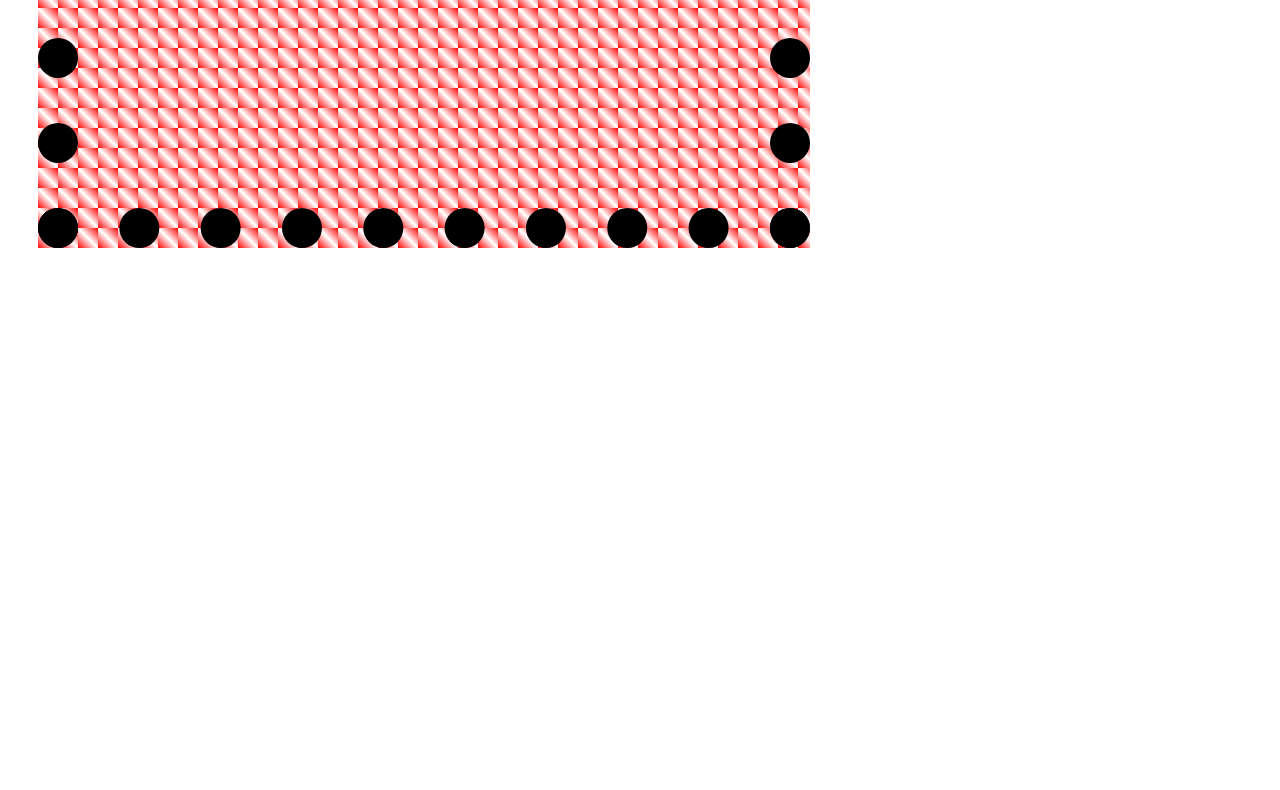
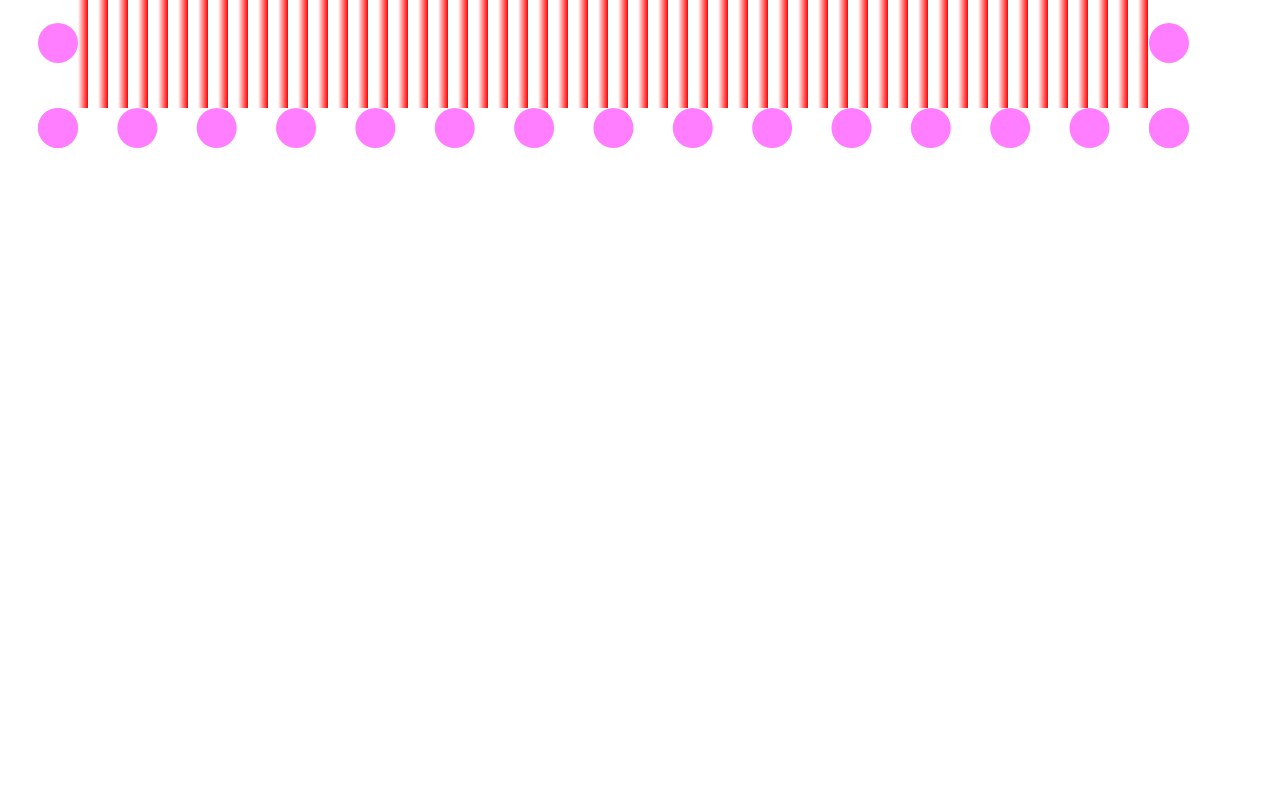
Before and after one commit to ChrisKrausDev/Kurs-WebDev-zaawansowany, a plain HTML site: page day 2/background/index.html in a window 1280 px wide. Shown: the part 282-1072 px from the top of the page. Drawn offline with Linux system fonts and the light colour scheme.

Commit message:
day_2 video_14

```diff
--- a/day 2/background/index.html
+++ b/day 2/background/index.html
@@ -13,29 +13,85 @@
         }
 
         div {
-            margin: 150px 30px;
-            width: 50%;
+            margin: 50px 30px;
+            width: 80%;
             height: 30vh;
-            border: 40px dotted rgba(0, 0, 0, 1);
+            border: 40px dotted rgba(255, 0, 255, 0.5);
             font-size: 40px;
-            color: red;
+            background-color: rgba(0, 0, 0, 0.5);
+            /* opacity: 0.7; */
+            /* opacity dotyczy każdego elementu! Zły efekt, chyba że chcemy, generaline lepiej używać funkcji rgba */
+            /* background-image: url(bg2.JPG), url(bg1.JPG), url(bg_big.jpg); */
+
             padding: 30px;
-            /* opacity: .1; */
-            background-color: rgba(0, 0, 0, .4);
-            /* background-image: url(bg2.jpg), url(bg1.jpg), url(bg_big.jpg); */
-            background-image: url(bg2.jpg);
+
+            background-image: url(bg2.JPG);
+            /* background-repeat: no-repeat, repeat-x; */
+
             background-repeat: no-repeat;
-            /* background-position-x: 0;
-            background-position-y: 0; */
-            /* background-position: center; */
-            /* background-size: 100% auto; */
+            /* background-position: 20px 20px; */
+            /* background-position: right bottom; */
+
+            /* background-position: center center; */
+            /* wyśrodkowanie */
+
+            /* background-position: 50% 50%; */
+            /* wyśrodkowanie */
+
+            /* background-position: top; */
+            /* jeśli nie użyjemy drugiej właściwości, to domyślnie zostanie nadpisana 'center' */
+
+            /* background-size: auto auto; */
+            /* domyślnie */
+
+            /* background-size: 300px auto; */
+            /* jedna wartość i druga auto by zachować proporcje */
+
+            /* background-size: 100%; */
+            /* zajmuje 100% szerokości elementu, druga wartość jest na auto */
+
+            /* background-position: left; */
+            /* tu ustalamy najważniejszy fragment zdjęcia (center - środek) */
+
             /* background-size: cover; */
+            /* zajmij całe tło, nie rozciągaj, utnij jak najmniej */
+
+            /* background-size: contain; */
+            /* cała nasza grafika musi się znajeźć w elemencie (pozostawia czasem pasy!) */
+
+            /* background-attachment: fixed; */
+            /* przyklejony */
+
             /* background-attachment: scroll; */
+            /* scrolluje się razem ze stroną */
+
             background-origin: padding-box;
+            /* domyślnie */
+            /* rysuj zdjęcie od paddingu */
+
+            background-origin: border-box;
+            /* rysuje się pod borderem */
+
+            background-origin: content-box;
+            /* rysuje w samym contencie */
+
             background-clip: border-box;
+            /* domyślnie */
+            /* tło jest pod borderem */
+
+            background-clip: padding-box;
+            /* nie ma tła pod borderem, zaczyna się od paddingu */
+
+            /* background-clip: content-box; */
+            /* tłu zaczyna się od granicy paddingu i jest tylko w contencie */
+
+            background-image: linear-gradient(white 50%, red 100%);
+            /* zachowuje się jak grafika, poniżej stworzyliśmy teksturę */
+
             background-size: 20px 20px;
             background-repeat: repeat;
-            background-image: linear-gradient(45deg, red, white 50%, red 100%)
+            background-image: linear-gradient(90deg,white 50%, red 100%);
+            /* odwrócenie o 90 st */
         }
     </style>
 </head>
```
Also changed, not shown: day 1/jednostki/index.html (+1 -1 lines), day 2/boxmodel/index.html (+25 -7 lines).
